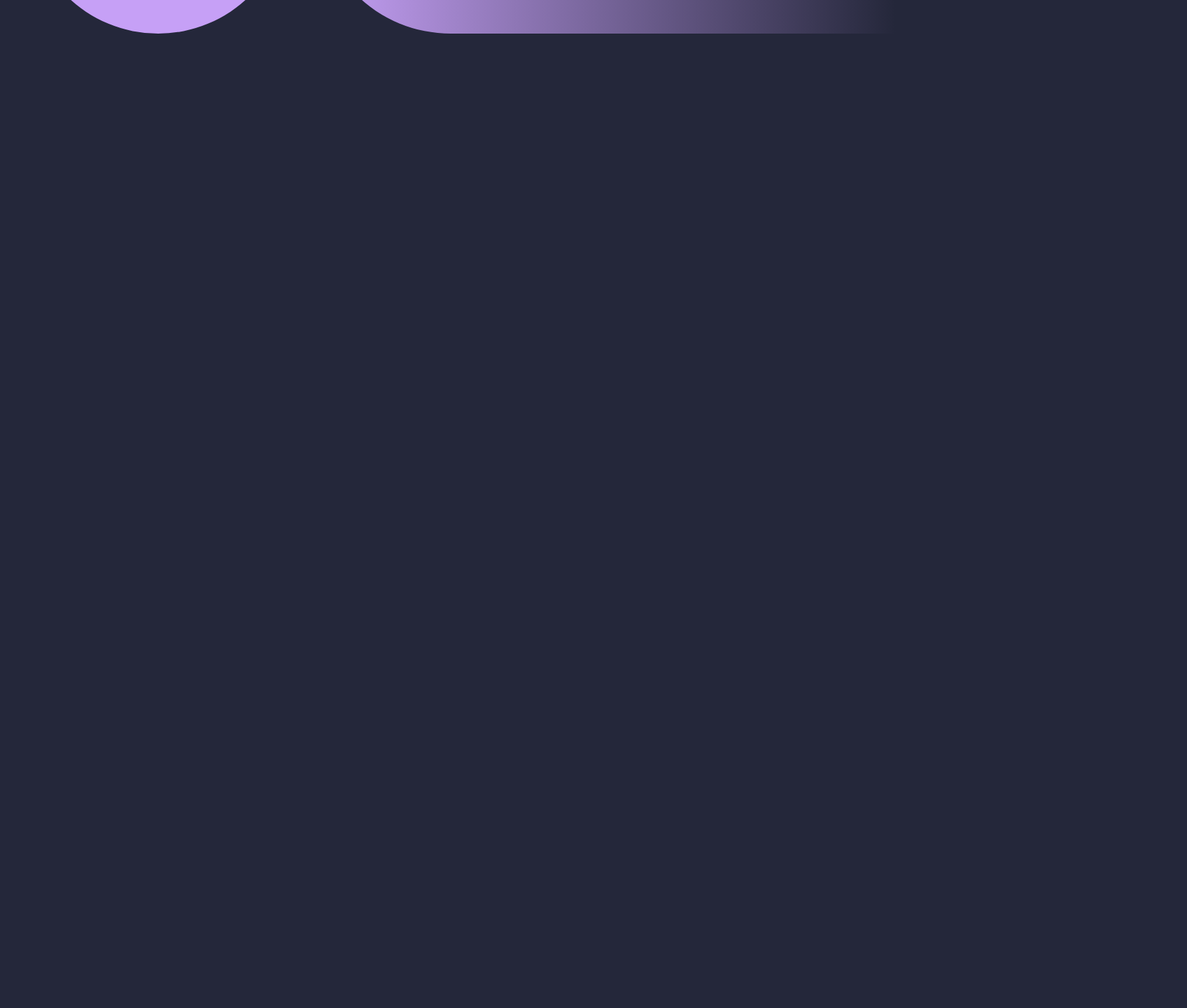
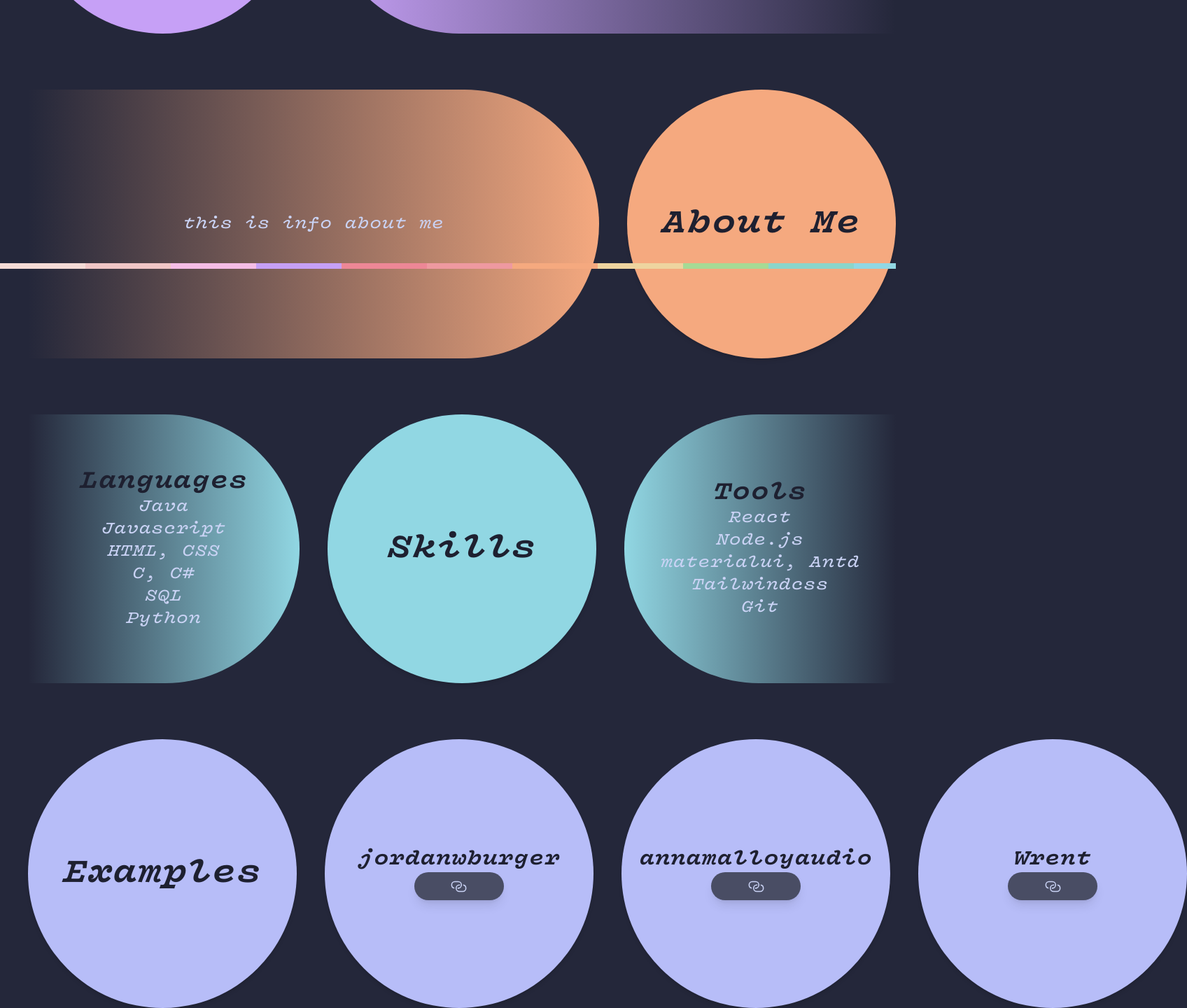
Before and after one commit to TylerPopson/PersonalWebsite, a React (Create React App) app in the folder tyler-website/: page / in a window 1280 px wide. Shown: the part 416-1856 px from the top of the page at 70% size, 1696 px wide, since content can reach past the window. Before the commit the page ends 800 px from the top, so only its background shows below. Built offline with nearby package versions, Linux system fonts and the light colour scheme.

Commit message:
added all but the contact sections

```diff
--- a/tyler-website/src/App.js
+++ b/tyler-website/src/App.js
@@ -1,5 +1,8 @@
 import Navbar from "./components/navbar";
-import Banner from "./components/banner"
+import Banner from "./components/banner";
+import About from "./components/about";
+import Tools from "./components/tools";
+import Portfolio from "./components/portfolio";
 import './App.css';
 
 function App() {
@@ -7,6 +10,9 @@ function App() {
     <div className="bg-slate-600">
       <Navbar/>
       <Banner/>
+      <About/>
+      <Tools/>
+      <Portfolio/>
     </div>
   );
 }
--- a/tyler-website/src/components/about.js
+++ b/tyler-website/src/components/about.js
@@ -1,7 +1,19 @@
 function about() {
     return (
-        <div>
+        <div className="flex flex-row w-screen h-96 mt-20">
+            {/* basic name and  */}
+            <div className=" flex bg-gradient-to-r from-base to-peach right-0 w-2/3 h-96 rounded-r-full ml-10 r-0 items-center justify-center">
+                <div className="text-center">
+                    <h4 className="font-vulfItalic text-text text-2xl">this is info about me</h4>
+                </div>
+            </div>
 
+            <div className="flex flex-none bg-peach w-96 h-96 ml-10 rounded-full  items-center justify-center shadow-md">
+                <div className="text-center">
+                    <h1 className="font-vulfBoldItalic text-5xl text-mantle">About Me</h1>
+                </div>
+
+            </div>
         </div>
      );
 }
--- a/tyler-website/src/components/banner.js
+++ b/tyler-website/src/components/banner.js
@@ -3,14 +3,16 @@ function banner() {
         <div className="flex flex-row w-screen h-96 mt-20">
 
             {/* profile image */}
-            <div className=" bg-mauve w-96 h-96 rounded-full ml-10">
+            <div className=" bg-mauve w-96 h-96 rounded-full ml-10 flex-none">
                 {/*image of me*/}
             </div>
 
             {/* basic name and  */}
-            <div className=" bg-gradient-to-l from-base to-mauve right-0 w-2/3 h-96 rounded-l-full ml-10 r-0 text-center">
-                <h1 className=" text-5xl font-bold font-vulfBoldItalic">Tyler Popson</h1>
-                <h3 className="font-vulfItalic text-2xl">Web Developer</h3>
+            <div className="flex bg-gradient-to-l from-base to-mauve right-0 w-2/3 h-96 rounded-l-full ml-10 r-0 items-center justify-center">
+                <div className="text-center text-text">
+                    <h1 className=" text-5xl font-bold font-vulfBoldItalic text-mantle">Tyler Popson</h1>
+                    <h3 className="font-vulfItalic text-2xl">Web Developer</h3>
+                </div>
             </div>
         </div>
      );
--- a/tyler-website/src/components/navbar.js
+++ b/tyler-website/src/components/navbar.js
@@ -2,10 +2,11 @@ import {VscAccount , VscCode , VscVm , VscCallIncoming} from "react-icons/vsc";
 
 function navbar() {
     return (
+        <div>
             <div className=" fixed left-0 top-0 w-screen h-12 bg-crust m-0 flex flex-row" >
 
                 {/* personal logo */}
-            <h1 className="text-left ml-5 text-3xl">Logo</h1>
+                <h1 className="text-left ml-5 text-3xl font-vulfBoldItalic text-text">Tyler Popson</h1>
 
                 {/* navigation buttons */}
                 <div className="fixed flex flex-row top-1 right-5">
@@ -15,6 +16,9 @@ function navbar() {
                     <NavbarIcon icon={<VscCallIncoming size={25}/>} text="Contact"/>
                 </div>
 
+                <div className="fixed w-screen h-2 left-0 bottom-0 bg-banner"></div>
+
+            </div>
         </div>
      );
 }
--- a/tyler-website/src/components/portfolio.js
+++ b/tyler-website/src/components/portfolio.js
@@ -1,6 +1,32 @@
+import {VscLink} from "react-icons/vsc";
+
 function portfolio() {
     return (
-        <div>
+        <div className="flex flex-row w-screen h-96 mt-20">
+            <div className="portfolio-item">
+                <div className="text-center">
+                    <h1 className="font-vulfBoldItalic text-mantle text-5xl ">Examples</h1>
+
+                </div>
+            </div>
+            <div className="portfolio-item">
+                <div className="flex flex-col text-center items-center">
+                    <h1 className="font-vulfBoldItalic text-mantle text-3xl ">jordanwburger</h1>
+                    <div className="portfolio-link"><VscLink size={25}/></div>
+                </div>
+            </div>
+            <div className="portfolio-item">
+                <div className="flex flex-col text-center items-center">
+                    <h1 className="font-vulfBoldItalic text-mantle text-3xl ">annamalloyaudio</h1>
+                    <div className="portfolio-link"><VscLink size={25}/></div>
+                </div>
+            </div>
+            <div className="portfolio-item">
+                <div className="flex flex-col text-center items-center">
+                    <h1 className="font-vulfBoldItalic text-mantle text-3xl ">Wrent</h1>
+                    <div className="portfolio-link"><VscLink size={25}/></div>
+                </div>
+            </div>
 
         </div>
     );
--- a/tyler-website/src/components/tools.js
+++ b/tyler-website/src/components/tools.js
@@ -1,6 +1,43 @@
 function tools() {
     return (
-        <div></div>
+        <div className="flex flex-row w-screen h-96 mt-20">
+
+            <div className=" flex bg-gradient-to-r from-base to-sky right-0 w-1/3 h-96 rounded-r-full ml-10 r-0 items-center justify-center">
+                <div className="text-center">
+                    <h2 className="font-vulfBoldItalic text-mantle text-4xl">Languages</h2>
+
+                    <ul className="font-vulfItalic text-text text-2xl">
+                        <li>Java</li>
+                        <li>Javascript</li>
+                        <li>HTML, CSS</li>
+                        <li>C, C#</li>
+                        <li>SQL</li>
+                        <li>Python</li>
+                    </ul>
+                </div>
+            </div>
+
+            <div className="flex flex-none bg-sky w-96 h-96 ml-10 rounded-full items-center justify-center shadow-md">
+                <div className="text-center">
+                    <h1 className="font-vulfBoldItalic text-mantle text-5xl ">Skills</h1>
+                </div>
+            </div>
+
+            <div className=" flex bg-gradient-to-l from-base to-sky right-0 w-1/3 h-96 rounded-l-full ml-10 r-0 items-center justify-center">
+                <div className="text-center">
+                <h2 className="font-vulfBoldItalic text-mantle text-4xl">Tools</h2>
+
+                    <ul className="font-vulfItalic text-text text-2xl">
+                        <li>React</li>
+                        <li>Node.js</li>
+                        <li>materialui, Antd</li>
+                        <li>Tailwindcss</li>
+                        <li>Git</li>
+                        <li></li>
+                    </ul>
+                </div>
+            </div>
+        </div>
      );
 }
 
--- a/tyler-website/src/index.css
+++ b/tyler-website/src/index.css
@@ -48,6 +48,16 @@
     transition-all duration-150 scale-0 origin-top;
   }
 
+  .portfolio-item{
+    @apply flex flex-none bg-lavender w-96 h-96 ml-10 rounded-full items-center justify-center shadow-md;
+  }
+
+  .portfolio-link{
+    @apply flex items-center justify-center h-10 w-32 my-auto shadow-lg bg-surface1 text-text rounded-3xl
+    hover:rounded-sm hover:bg-sky hover:text-mantle
+    transition-all duration-150;
+  }
+
 }
 
 body{
--- a/tyler-website/tailwind.config.js
+++ b/tyler-website/tailwind.config.js
@@ -42,6 +42,9 @@ module.exports = {
         vulfBold:["VulfMono-Bold"],
         vulfBoldItalic:["VulfMono-BoldItalic"]
       },
+      backgroundImage:{
+        'banner':"url('/src/img/macchiato.png')",
+      },
     },
   },
   plugins: [],
```
Also changed, not shown: tyler-website/src/img/macchiato.png (added). Lines whose indentation alone changed are shown as unchanged.
